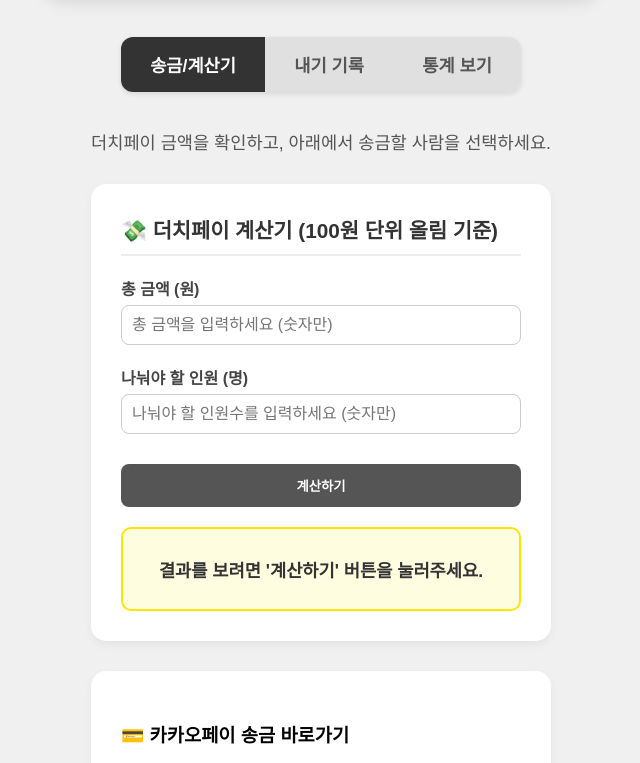
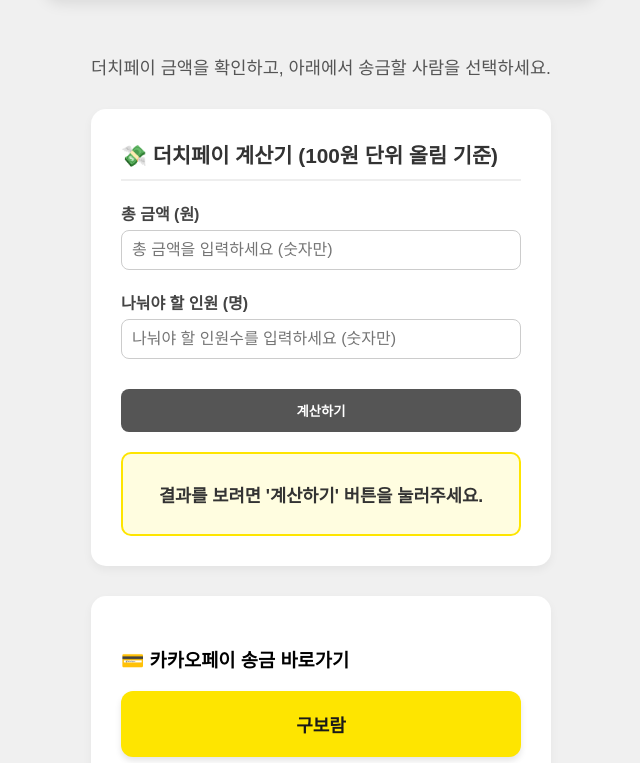
Before and after one commit to minha1015/minha1015.github.io, a plain HTML site: page index.html in a window 1280 px wide. Shown: the part 138-901 px from the top of the page, without its empty margins (319-959 px from the left). Drawn offline with Linux system fonts and the light colour scheme.

Commit message:
Remove tab buttons and simplify layout
Removed tab buttons and related functionality for a single-page layout.

```diff
--- a/index.html
+++ b/index.html
@@ -38,30 +38,8 @@
             color: #555;
             text-align: center;
         }
-        .tab-buttons {
-            display: flex;
-            width: 90%;
-            max-width: 400px;
-            margin-bottom: 20px;
-            border-radius: 12px;
-            overflow: hidden;
-            box-shadow: 0 2px 5px rgba(0, 0, 0, 0.1);
-        }
-        .tab-buttons button {
-            flex-grow: 1;
-            padding: 15px 10px;
-            border: none;
-            font-size: 1.1em;
-            font-weight: bold;
-            cursor: pointer;
-            transition: background-color 0.3s, color 0.3s;
-            background-color: #e0e0e0;
-            color: #555;
-        }
-        .tab-buttons button.active {
-            background-color: #333;
-            color: white;
-        }
+        /* 탭 버튼 스타일 제거 */
+
         .section-container {
             width: 90%;
             max-width: 400px;
@@ -69,7 +47,7 @@
             padding: 30px;
             border-radius: 15px;
             box-shadow: 0 4px 10px rgba(0, 0, 0, 0.05);
-            margin-bottom: 30px;
+            margin-bottom: 30px; /* 섹션 간 간격 유지 */
         }
         .person-button {
             background-color: #FEE500;
@@ -243,14 +221,12 @@
             font-size: 1.1em;
             font-weight: bold;
         }
+        /* 단일 페이지 모드: 모든 컨텐츠가 기본적으로 보임 */
         .tab-content {
-            display: none;
+            display: flex;
             width: 100%;
             align-items: center;
             flex-direction: column;
-        }
-        .tab-content.active {
-            display: flex;
         }
     </style>
 </head>
@@ -258,13 +234,7 @@
 
     <h1 class="app-title">💸 송금 및 커피 내기 관리 웹 앱 ☕</h1>
 
-    <div class="tab-buttons">
-        <button id="tabCalcButton" onclick="changeTab('calc')">송금/계산기</button>
-        <button id="tabRecordButton" onclick="changeTab('record')">내기 기록</button>
-        <button id="tabStatsButton" onclick="changeTab('stats')">통계 보기</button>
-    </div>
-
-    <div id="calcContent" class="tab-content active">
+    <div id="calcContent" class="tab-content">
         <p class="instruction">더치페이 금액을 확인하고, 아래에서 송금할 사람을 선택하세요.</p>
 
         <div class="section-container calculator-section">
@@ -367,6 +337,7 @@
         </div>
     </div>
 
+
     <script>
         // --- 데이터 정의 영역 ---
         const kakaopayUrls = {
@@ -390,30 +361,8 @@
             localStorage.setItem('coffeeGameRecords', JSON.stringify(records));
         }
 
-        // --- 초기화 및 탭 제어 기능 ---
-        function changeTab(tabId) {
-            document.querySelectorAll('.tab-content').forEach(content => {
-                content.classList.remove('active');
-            });
-            document.querySelectorAll('.tab-buttons button').forEach(button => {
-                button.classList.remove('active');
-            });
-
-            // 탭 버튼 활성화
-            const tabButton = document.getElementById('tab' + tabId.charAt(0).toUpperCase() + tabId.slice(1) + 'Button');
-            const tabContent = document.getElementById(tabId + 'Content');
-
-            if (tabButton) tabButton.classList.add('active');
-            if (tabContent) tabContent.classList.add('active');
-
-            // 탭에 따라 필요한 함수 실행
-            if (tabId === 'stats') {
-                renderStats();
-            }
-            if (tabId === 'record') {
-                renderRecordsList();
-            }
-        }
+        // --- 초기화 함수 (탭 관련 제거) ---
+        // changeTab 함수는 더 이상 필요하지 않습니다.
 
         function initializeRecordBuyer() {
             const container = document.getElementById('recordBuyerCheckboxes');
@@ -452,7 +401,11 @@
                 }
 
                 initializeRecordBuyer();
-                changeTab('calc');
+
+                // 단일 페이지에서는 초기화 시 기록 목록과 통계를 바로 렌더링합니다.
+                renderRecordsList();
+                renderStats();
+
             } catch (error) {
                 console.error("앱 초기화 중 오류 발생:", error);
                 // 오류 발생 시에도 앱이 완전히 멈추지 않도록 메시지만 출력
@@ -568,15 +521,13 @@
             saveRecords(records);
 
             renderRecordsList();
-            if (document.getElementById('statsContent').classList.contains('active')) {
-                renderStats();
-            }
+            renderStats();
         }
 
         // --- 기록 목록 렌더링 (로컬 저장소 기능) ---
         function renderRecordsList() {
             const recordsListElement = document.getElementById('recordsList');
-            if (!recordsListElement) return; // 요소 없으면 종료
+            if (!recordsListElement) return;
 
             recordsListElement.innerHTML = '';
 
```
